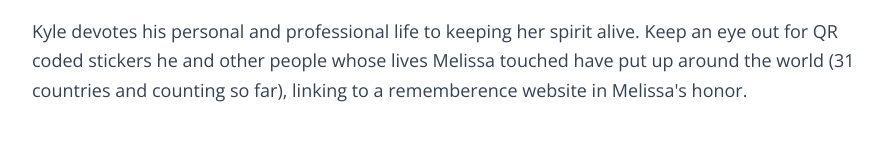
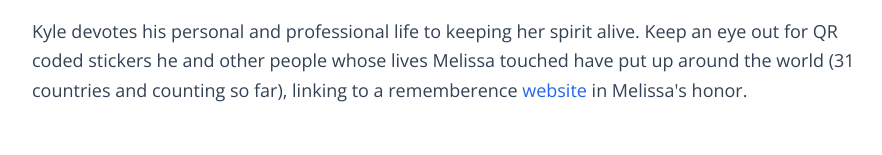
Before and after one commit to charlestonkylebrown-hub/CarolinaEdtech, a plain HTML site: page kylebrown.html in a window 1280 px wide. Shown: the part 2211-2366 px from the top of the page, without its empty margins (192-1074 px from the left). Drawn offline with nearby package versions, Linux system fonts and the light colour scheme.

Commit message:
Update kylebrown.html

```diff
--- a/kylebrown.html
+++ b/kylebrown.html
@@ -143,7 +143,7 @@
 
         <p class="mb-5 text-slate-700 leading-relaxed text-lg">He actively helps manage and maintain two annual scholarships in her honor: <a href="https://donorbox.org/melissa-legare-brown-scholarship" class="text-blue-600 hover:underline font-medium" target="_blank" rel="noopener noreferrer">one</a> supporting students at First Baptist School, and <a href="https://donorbox.org/the-boon-project-for-young-adults-facing-cancer" class="text-blue-600 hover:underline font-medium" target="_blank" rel="noopener noreferrer">another</a> benefiting college-bound members of The Boon Project, a Lowcountry non-profit where Melissa proudly served as a board member.</p>
 
-        <p class="mb-10 text-slate-700 leading-relaxed text-lg">Kyle devotes his personal and professional life to keeping her spirit alive. Keep an eye out for QR coded stickers he and other people whose lives Melissa touched have put up around the world (31 countries and counting so far), linking to a rememberence <a href="https://www.wublandia.com">website</a> in Melissa's honor.</p>
+        <p class="mb-10 text-slate-700 leading-relaxed text-lg">Kyle devotes his personal and professional life to keeping her spirit alive. Keep an eye out for QR coded stickers he and other people whose lives Melissa touched have put up around the world (31 countries and counting so far), linking to a rememberence <a href="https://www.wublandia.com" target="_blank" rel="noopener noreferrer" class="text-blue-600 hover:underline font-medium">website</a> in Melissa's honor.</p>
 
         <div class="clearfix"></div>
         <h3 class="text-2xl font-bold text-slate-900 mt-12 mb-4">The Consulting Philosophy</h3>
```
